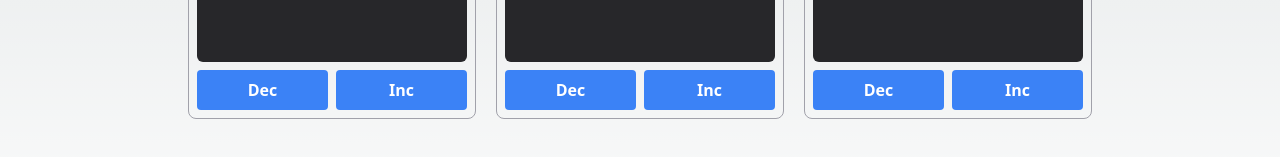
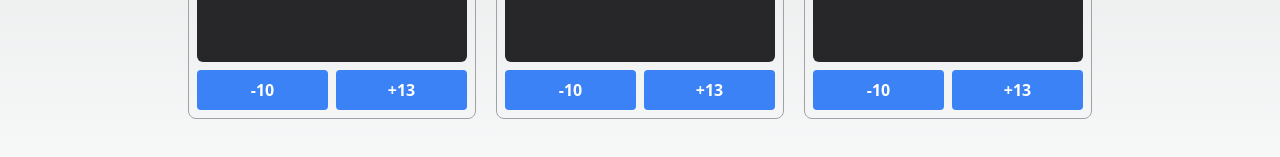
Before and after one commit to erickandrade23/app-inicial, a Next.js app: page /comunicacao/indireta in a window 1280 px wide. Shown: the part 479-636 px from the top of the page. Built offline with nearby package versions, Linux system fonts and the light colour scheme.

Commit message:
app-inicial

```diff
--- a/src/components/comunicacao/indireta/Botoes.tsx
+++ b/src/components/comunicacao/indireta/Botoes.tsx
@@ -1,17 +1,18 @@
 interface BotoesProps {
-
+    inc: (valor: number) =>void
+    dec: (valor: number) =>void
 }
 
 export default function Botoes (props: BotoesProps) {
     return (
         <div className="flex justify-between pt-2 gap-2">
             <button className="botao flex-1 bg-blue-500 text-white
-        font-bold py-2 px-4 rounded;">
-            Dec
+                font-bold py-2 px-4 rounded" onClick={() => props.dec(10)}>
+                -10
             </button>
             <button className="botao flex-1 bg-blue-500 text-white
-        font-bold py-2 px-4 rounded;">
-            Inc
+                font-bold py-2 px-4 rounded;" onClick={() => props.inc(13)}>
+                +13
             </button>
         </div>
     )
--- a/src/components/comunicacao/indireta/Contador.tsx
+++ b/src/components/comunicacao/indireta/Contador.tsx
@@ -5,13 +5,22 @@ import Display from "./Display";
 export default function Contador () {
     const [num, setNum] = useState<number>(0)
 
+    function incrementar(valor:number) {
+        setNum(num + valor)
+    }
+
+    function decrementar(valor:number) {
+        setNum(num - valor)
+    }
+
     return (
-    <div className={`
-        flex flex-col p-2 w-72 h-72
-        border border-zinc-400 rounded-lg
-    `}>
-        <Display valor={num} />
-        <Botoes />
-    </div>
+        <div className={`
+            flex flex-col p-2 w-72 h-72
+            border border-zinc-400 rounded-lg
+        `}
+        >
+            <Display valor={num} />
+            <Botoes inc={incrementar} dec={decrementar} />
+        </div>
     )
 }
```
Also changed, not shown: 1 other file (tests, documents, lock files or other folders). Lines whose indentation alone changed are shown as unchanged.
